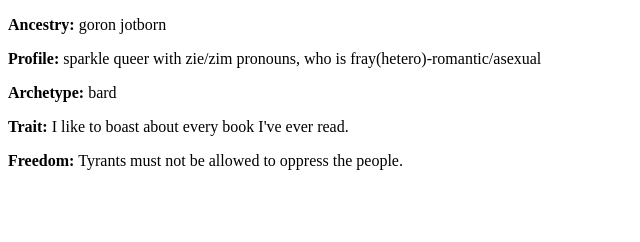
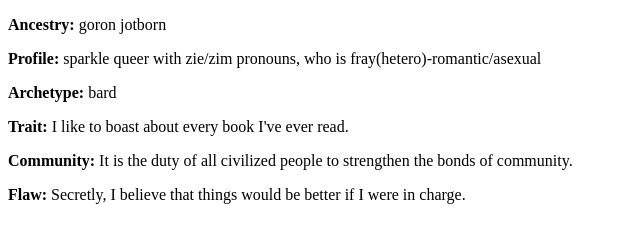
Before and after one commit to KayLotura2/DiceKeeper, a plain HTML site: page index.html in a window 1280 px wide. Shown: the whole page, without its empty margins (0-640 px from the left). Drawn offline with Linux system fonts and the light colour scheme.

Commit message:
expanded ideals

```diff
--- a/JSON/archetype.JSON
+++ b/JSON/archetype.JSON
@@ -242,7 +242,351 @@ var archetypeJSON = {
 		{
 			"name": "Destiny",
 			"desc": "Nothing and no one can steer me away from my higher calling."
-		}
+		},
+    {
+      "name": "Tradition",
+      "desc": "The ancient traditions of worship and sacrifice must be preserved."
+    },
+    {
+      "name": "Charity",
+      "desc": " I always try to help those in need, no matter what the cost."
+    },
+    {
+      "name": "Change",
+      "desc": "We must help bring about the changes the gods are constantly working in the world."
+    },
+    {
+      "name": "Power",
+      "desc": "I hope to one day rise to the top of my group's hierarchy."
+    },
+    {
+      "name": "Faith",
+      "desc": "I trust that my deity will guide my actions, I have faith that if I work hard, things will go well."
+    },
+    {
+      "name": "Aspiration",
+      "desc": "I seek to prove myself worthy of my god’s favor by matching my actions against their teachings."
+    },
+    {
+      "name": "Independence",
+      "desc": "I am a free spirit— no one tells me what to do."
+    },
+    {
+      "name": "Fairness",
+      "desc": "I always help the people who can't afford to get by."
+    },
+    {
+      "name": "Charity",
+      "desc": "I distribute the money I acquire to the people who really need it."
+    },
+    {
+      "name": "Creativity",
+      "desc": "I never try the same approach twice."
+    },
+    {
+      "name": "Friendship",
+      "desc": "Material goods come and go. Bonds of friendship last forever."
+    },
+    {
+      "name": "Aspiration",
+      "desc": "I’m determined to make something of myself."
+    },
+    {
+      "name": "Honor",
+      "desc": "My word is my bond, and my people are my family."
+    },
+    {
+      "name": "Freedom",
+      "desc": "Chains are meant to be broken, as are those who would forge them."
+    },
+    {
+      "name": "Charity",
+      "desc": "I steal from the wealthy so that I can help people in need."
+    },
+    {
+      "name": "Greed",
+      "desc": "I will do whatever it takes to become wealthy."
+    },
+    {
+      "name": "People",
+      "desc": "Friends before morals or ethics. Everyone else can take a leap."
+    },
+    {
+      "name": "Redemption",
+      "desc": "I walked a dark path, now I seek the spark of good in everyone."
+    },
+    {
+      "name": "Beauty",
+      "desc": "I want to make the world a better place than it was."
+    },
+    {
+      "name": "Traditions",
+      "desc": "The stories, legends, and songs of the past must never be forgotten."
+    },
+    {
+      "name": "Creativity",
+      "desc": "The world is in need of new ideas and bold actions."
+    },
+    {
+      "name": "Greed",
+      "desc": "I’m only in it for the money and even more for the fame."
+    },
+    {
+      "name": "People",
+      "desc": "My work is entirely motivated by the smiles on people's faces"
+    },
+    {
+      "name": "Honesty",
+      "desc": "Art should reflect the soul, it should come from within and reveal who we really are."
+    },
+    {
+      "name": "Community",
+      "desc": "It is the duty of all civilized people to strengthen the bonds of community."
+    },
+    {
+      "name": "Generosity",
+      "desc": "My talents were given to me so that I could use them to benefit the world."
+    },
+    {
+      "name": "Freedom",
+      "desc": "Everyone should be free to pursue their own livelihood."
+    },
+    {
+      "name": "Greed",
+      "desc": "I want to know everyone's secrets."
+    },
+    {
+      "name": "Dignity",
+      "desc": "People deserve to be given the chance to hold themself as nobly as they can."
+    },
+    {
+      "name": "Aspiration",
+      "desc": "One day I will be the best at what I do."
+    },
+    {
+      "name": "Benevolence",
+      "desc": "My gifts are meant to be shared with all, not used for my own benefit."
+    },
+    {
+      "name": "Logic",
+      "desc": "Emotions must not cloud our sense of what is right and true."
+    },
+    {
+      "name": "Curiosity",
+      "desc": "Free thinking and inquiry and are the pillars of progress."
+    },
+    {
+      "name": "Power",
+      "desc": "Solitude and contemplation are paths toward mystical or magical power."
+    },
+    {
+      "name": "Tranquility",
+      "desc": "Live and Let Live. Meddling in the affairs of others only causes trouble."
+    },
+    {
+      "name": "Inspiration",
+      "desc": "If you know yourself, there’s nothing left to know."
+    },
+    {
+      "name": "Authority",
+      "desc": "Respect is due to those in charge. Pay respect or pay the price."
+    },
+    {
+      "name": "Responsibility",
+      "desc": "With our stations come obligations that must be met."
+    },
+    {
+      "name": "Independence",
+      "desc": "I must prove that I can handle myself without the coddling of my family."
+    },
+    {
+      "name": "Independence",
+      "desc": "I must prove that I can handle myself without the coddling of my family."
+    },
+    {
+      "name": "Power",
+      "desc": "If I can attain more power, no one will tell me what to do."
+    },
+    {
+      "name": "Family",
+      "desc": "My direct relatives are more important than anything else to me."
+    },
+    {
+      "name": "Chivalry",
+      "desc": "It is my duty to protect and care for the people beneath me."
+    },
+    {
+      "name": "Change",
+      "desc": "Life is like the seasons, in constant change, and we must change with it."
+    },
+    {
+      "name": "Community",
+      "desc": "Our actions must benefit the people of the society we live in."
+    },
+    {
+      "name": "Honor",
+      "desc": "If I dishonor myself, I dishonor everything I stand for."
+    },
+    {
+      "name": "Might",
+      "desc": "The strongest are meant to rule the weak."
+    },
+    {
+      "name": "Nature",
+      "desc": "The natural world is more important than all the constructs of civilization."
+    },
+    {
+      "name": "Glory",
+      "desc": "I must earn glory in battle, for everything I stand for."
+    },
+    {
+      "name": "Knowledge",
+      "desc": "The path to power and self-improvement is through knowledge."
+    },
+    {
+      "name": "Beauty",
+      "desc": "What is beautiful points us beyond itself toward what is true."
+    },
+    {
+      "name": "Emotions",
+      "desc": "Our hearts cannot be clouded by stean unfeeling thinking."
+    },
+    {
+      "name": "Potential",
+      "desc": "Nothing should fetter the infinite possibility inherent in all existence."
+    },
+    {
+      "name": "Cosmetics",
+      "desc": "I am always the best dressed and the most put together in any room."
+    },
+    {
+      "name": "Enlightenment",
+      "desc": "The goal of a life of study is the betterment of oneself."
+    },
+    {
+      "name": "Respect",
+      "desc": "The thing that keeps a ship together is mutual respect between captain and crew."
+    },
+    {
+      "name": "Fairness",
+      "desc": "We all do the work, so we all share in all rewards."
+    },
+    {
+      "name": "Freedom",
+      "desc": "The laws of mortals cannot contain the freedom the gods bestowed upon us."
+    },
+    {
+      "name": "Mastery",
+      "desc": "Every day I wake up, eager to sharpen my skills and hone my ability."
+    },
+    {
+      "name": "Love",
+      "desc": "There is no force greater than the emotional bond between people."
+    },
+    {
+      "name": "Justice",
+      "desc": "The strong must protect the weak, and even so, everyone has a place."
+    },
+    {
+      "name": "Loyalty",
+      "desc": "Our leaders know what is best, and I would lay down my life for them."
+    },
+    {
+      "name": "Obedience",
+      "desc": "I do what I must, and follow my orders to the letter."
+    },
+    {
+      "name": "Independence",
+      "desc": "When people follow orders blindly, they embrace tyranny."
+    },
+    {
+      "name": "Might",
+      "desc": "Life is a war, and the gods are on the side with more strength."
+    },
+    {
+      "name": "Repentance",
+      "desc": "I seek forgiveness for a greivous sin I have once committed"
+    },
+    {
+      "name": "Nation",
+      "desc": "My city, nation, or people are all that matter."
+    },
+    {
+      "name": "Solidarity",
+      "desc": "The worthy must respect the worthy. We're all in this together."
+    },
+    {
+      "name": "Knowledge",
+      "desc": "We must cultivate nimble minds to perceive the wonders beyond our senses."
+    },
+    {
+      "name": "Endurance",
+      "desc": "We must withstand the boundless slings and arrows of life."
+    },
+    {
+      "name": "Faith",
+      "desc": "The worthy shall strive for greatness in the afterlife."
+    },
+    {
+      "name": "Zeal",
+      "desc": "Passionate energy is the only evidence of conviction."
+    },
+    {
+      "name": "Retribution",
+      "desc": "None shall harm another, lest they suffer the pain seven-fold."
+    },
+    {
+      "name": "Solidarity",
+      "desc": "None shall harm another, lest they suffer the pain seven-fold."
+    },
+    {
+      "name": "Honesty",
+      "desc": "The smallest deception paves the way to grievous sin."
+    },
+    {
+      "name": "Piety",
+      "desc": "Devotion to the church is all that keeps the world from destruction."
+    },
+    {
+      "name": "Order",
+      "desc": "The laws we forge are meant to preserve the social order—everything in its proper place."
+    },
+    {
+      "name": "Compassion",
+      "desc": "Life is to be cherished and preserved against the horrors of the night."
+    },
+    {
+      "name": "Productivity",
+      "desc": "We all must pitch in and contribute to the creation of our society."
+    },
+    {
+      "name": "Punishment",
+      "desc": "It is better for the innocent to suffer than for the guilty to escape their due."
+    },
+    {
+      "name": "Curiosity",
+      "desc": "I am always eager to try new things. Variety is the spice of life."
+    },
+    {
+      "name": "Caution",
+      "desc": "I would rather be silent, than accidentally say something untoward."
+    },
+    {
+      "name": "Adventure",
+      "desc": "I yearn for something exciting in my life."
+    },
+    {
+      "name": "Cunning",
+      "desc": "Strategy and preparation can overcome any odds."
+    },
+    {
+      "name": "Joy",
+      "desc": "Our brief existences should be over-filled with worldly delights."
+    },
+    {
+      "name": "Preservation",
+      "desc": "We are fragile creatures, we must be wary of the intentions of others."
+    }
 	],
 	"archetypeFlaws": [
 		"I have the enynimity of the local authorities.",
--- a/index.html
+++ b/index.html
@@ -17,6 +17,7 @@
     <p id="archetype"></p>
     <p id="trait"></p>
     <p id="ideal"></p>
+    <p id="flaw"></p>
   </body>
 </html>
 <script>
@@ -26,4 +27,5 @@
   document.getElementById("archetype").innerHTML = "<strong>Archetype: </strong>" + archetype.baseArchetype ;
   document.getElementById("trait").innerHTML = "<strong>Trait: </strong>" + archetype.trait;
   document.getElementById("ideal").innerHTML = "<strong>" + archetype.ideal.name + ": </strong>" + archetype.ideal.desc;
+  document.getElementById("flaw").innerHTML = "<strong>Flaw: </strong>" + archetype.flaw;
 </script>
```
